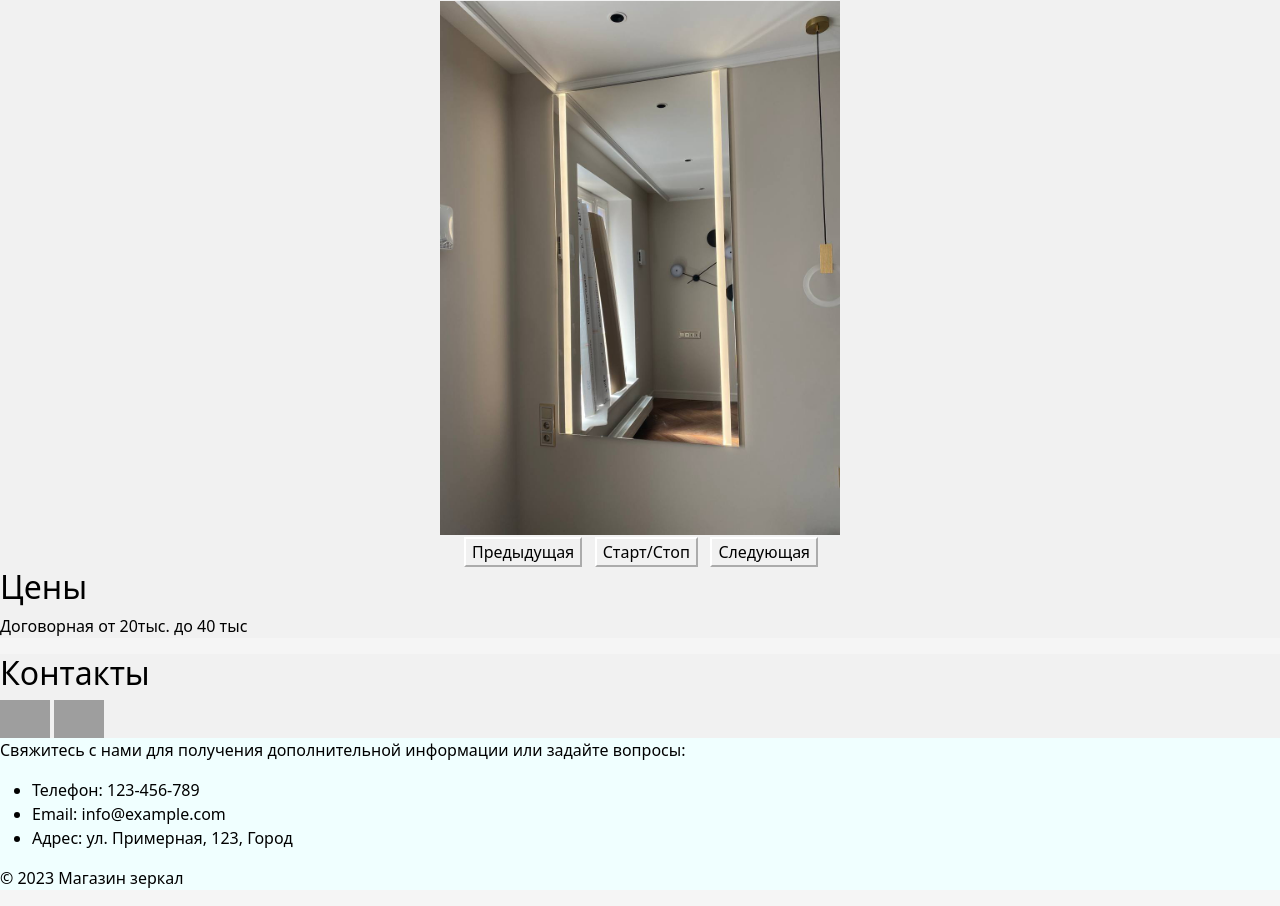
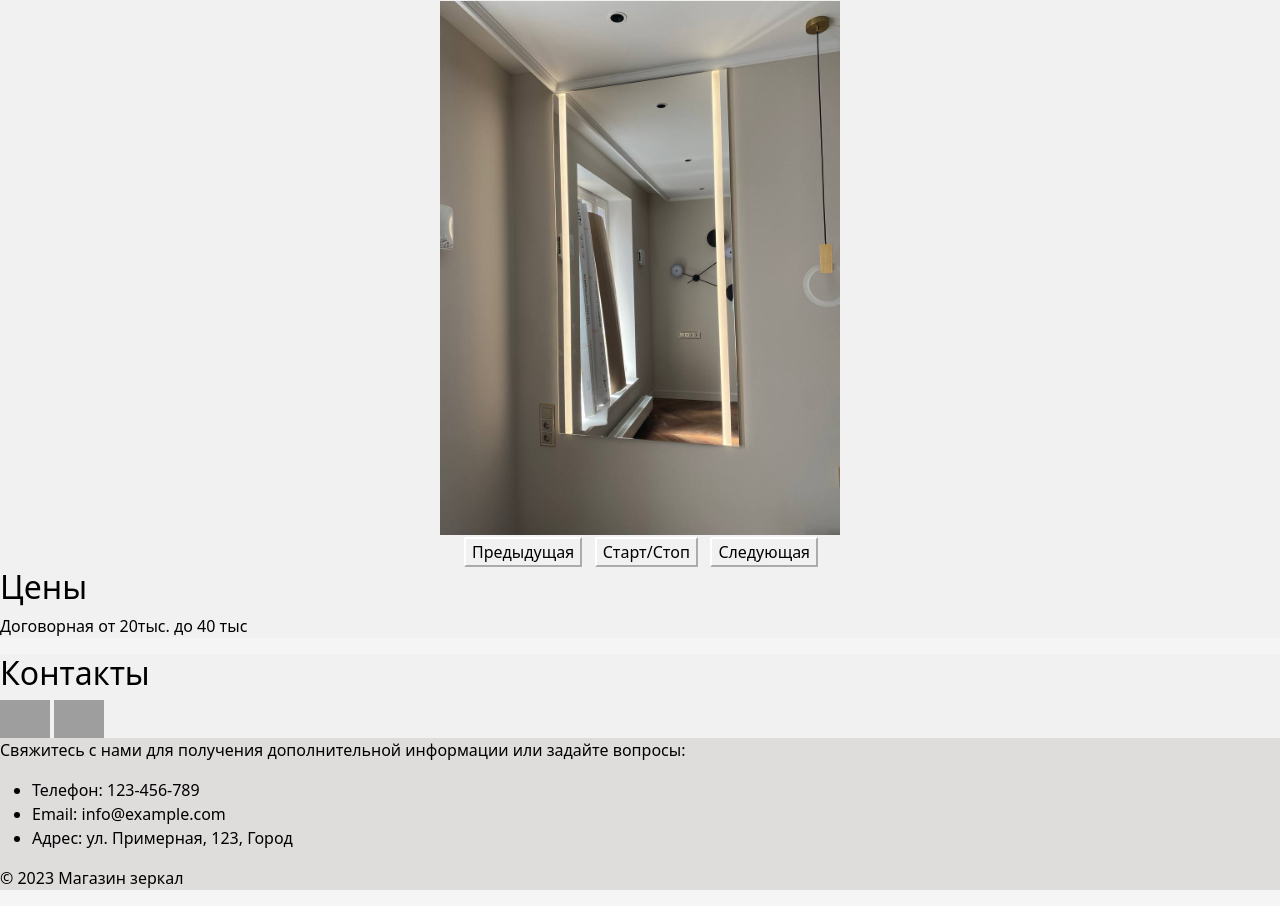
Before and after one commit to aaalberkaa/zerkola.github.io, a plain HTML site: page index.html in a window 1280 px wide. Shown: the part 427-1333 px from the top of the page. Drawn offline with nearby package versions, Linux system fonts and the light colour scheme; grey boxes are pictures that could not be loaded.

Commit message:
Update zer.css

```diff
--- a/zer.css
+++ b/zer.css
@@ -21,5 +21,5 @@ button:hover{
     z-index: 9999;
 }
 footer{
-    background-color: azure;
+    background-color: rgb(223, 220, 220);;
 }
```
